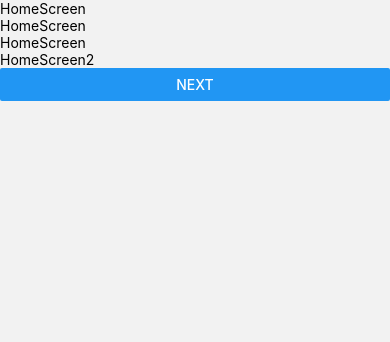
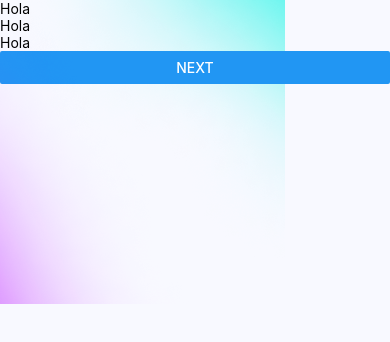
Before and after one commit to hernanspc/react-native-cli-appri-mac, a React Native app: screen /HomeScreen in a window 390 px wide. Shown: the top 342 px of the page. Built offline with nearby package versions, Linux system fonts and the light colour scheme.

Commit message:
colocar background

```diff
--- /dev/null
+++ b/src/components/ui/Background.tsx
@@ -0,0 +1,57 @@
+import React, { ReactNode } from 'react';
+import { View, StyleSheet, ImageBackground } from 'react-native';
+
+interface BackgroundViewProps {
+    children?: ReactNode;
+}
+
+
+const BackgroundView: React.FC<BackgroundViewProps> = ({ children }) => {
+
+    return (
+        <View style={styles.container}>
+            <ImageBackground
+                source={require('../../assets/background/blur-asset1.png')}
+                style={styles.topBackground}
+            />
+            <View >
+                {children}
+            </View>
+            <ImageBackground
+                source={require('../../assets/background/blur-asset-left.png')}
+                style={styles.bottomBackground}
+            />
+        </View>
+    );
+};
+
+const styles = StyleSheet.create({
+    container: {
+        flex: 1,
+        backgroundColor: '#F8F9FF',
+    },
+    topBackground: {
+        flex: 1,
+        justifyContent: 'flex-end',
+        alignItems: 'flex-end',
+        resizeMode: 'cover',
+        position: 'absolute',
+        top: 0,
+        right: 0,
+        left: 0,
+        bottom: 0,
+    },
+    bottomBackground: {
+        flex: 1,
+        justifyContent: 'flex-start',
+        alignItems: 'flex-start',
+        resizeMode: 'cover',
+        position: 'absolute',
+        top: 0,
+        right: 0,
+        left: 0,
+        bottom: 0,
+    },
+});
+
+export default BackgroundView;
--- a/src/pages/home/HomeScreen.tsx
+++ b/src/pages/home/HomeScreen.tsx
@@ -1,6 +1,7 @@
 import { View, Text, Button } from 'react-native'
 import React from 'react'
 import { useNavigation } from '@react-navigation/native';
+import BackgroundView from '../../components/ui/Background';
 
 
 const HomeScreen = () => {
@@ -12,14 +13,19 @@ const HomeScreen = () => {
     }
 
     return (
-        <View>
-            <Text>HomeScreen</Text>
-            <Text>HomeScreen</Text>
-            <Text>HomeScreen</Text>
-            <Text>HomeScreen2</Text>
-            <Button title='next' onPress={handleNavigate} />
+        <BackgroundView>
+            <Text>Hola</Text>
+            <Text>Hola</Text>
+            <Text>Hola</Text>
 
-        </View>
+            <View style={{ flex: 1, paddingHorizontal: 0 }}>
+                <Button title='next' onPress={handleNavigate} />
+
+
+            </View>
+
+
+        </BackgroundView>
     )
 }
 
```
Also changed, not shown: src/assets/background/blur-asset-left.png (added), src/assets/background/blur-asset1.png (added), 1 other file (tests, documents, lock files or other folders).
